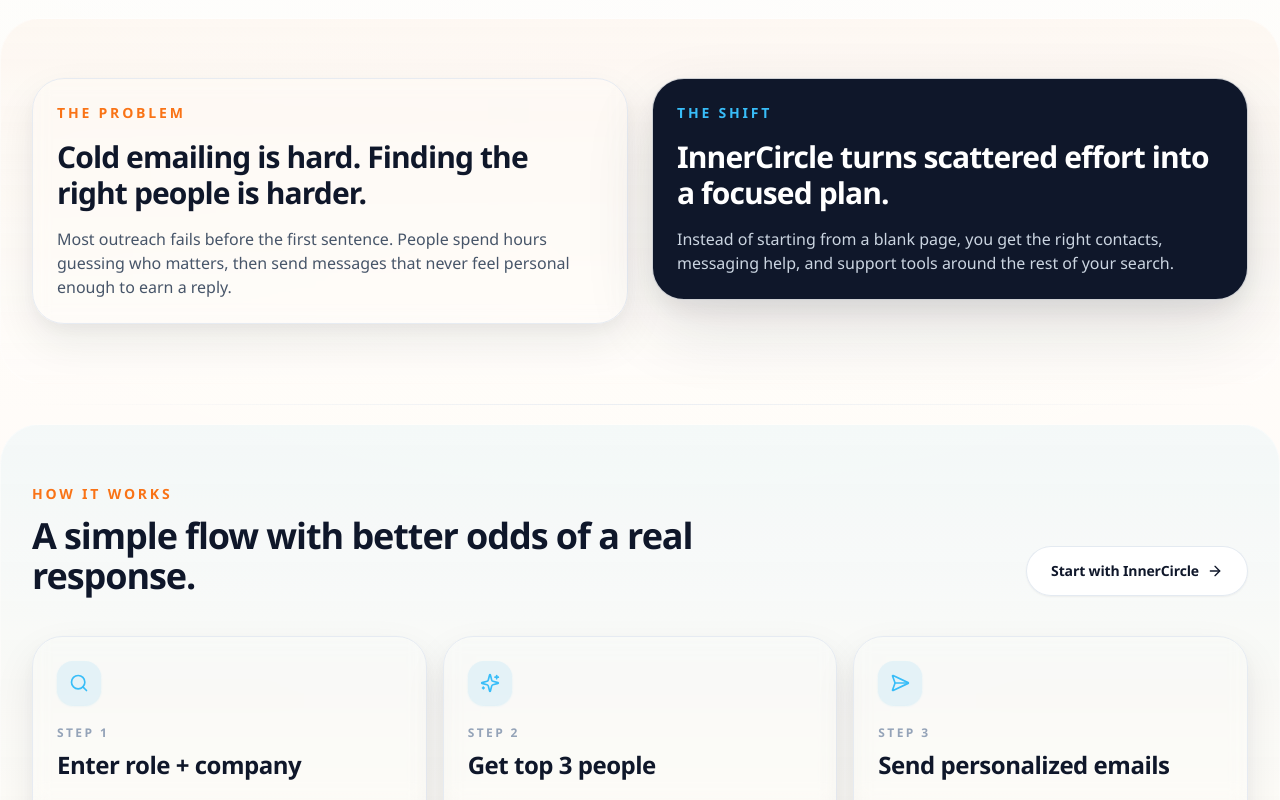
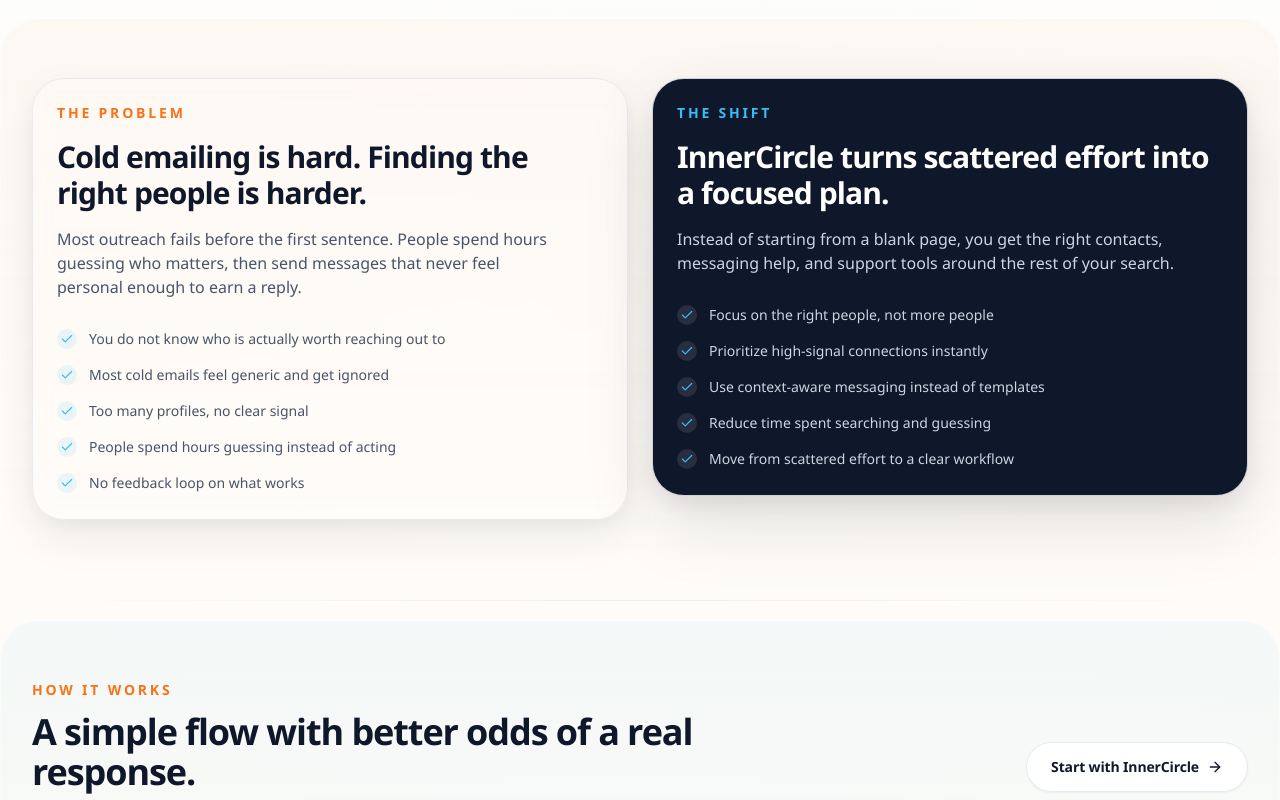
Before and after one commit to aliaaquib/innercircle-website, a Next.js app: page / in a window 1280 px wide. Shown: the part 863-1663 px from the top of the page. Built offline with nearby package versions, Linux system fonts and the light colour scheme; no server answers.

Commit message:
update problem section

```diff
--- a/app/page.tsx
+++ b/app/page.tsx
@@ -24,6 +24,22 @@ const steps = [
   }
 ] as const;
 
+const problemPoints = [
+  "You do not know who is actually worth reaching out to",
+  "Most cold emails feel generic and get ignored",
+  "Too many profiles, no clear signal",
+  "People spend hours guessing instead of acting",
+  "No feedback loop on what works"
+] as const;
+
+const shiftPoints = [
+  "Focus on the right people, not more people",
+  "Prioritize high-signal connections instantly",
+  "Use context-aware messaging instead of templates",
+  "Reduce time spent searching and guessing",
+  "Move from scattered effort to a clear workflow"
+] as const;
+
 export default function HomePage() {
   return (
     <>
@@ -35,20 +51,44 @@ export default function HomePage() {
           <FadeIn>
             <Card className="depth-2 card-hover rounded-[32px] border-slate-200 bg-white/92">
               <p className="text-sm font-semibold uppercase tracking-[0.2em] text-coral">The problem</p>
-              <h2 className="mt-4 text-3xl font-semibold tracking-[-0.03em] text-ink">Cold emailing is hard. Finding the right people is harder.</h2>
-              <p className="mt-4 text-sm leading-8 text-slate-600 sm:text-base">
+              <h2 className="mt-4 max-w-xl text-3xl font-semibold tracking-[-0.03em] text-ink">Cold emailing is hard. Finding the right people is harder.</h2>
+              <p className="mt-4 max-w-lg text-sm leading-8 text-slate-600 sm:text-base">
                 Most outreach fails before the first sentence. People spend hours guessing who matters, then send messages that never feel personal enough to earn a reply.
               </p>
+              <StaggerGroup className="mt-7 flex max-w-lg flex-col gap-3" delayChildren={0.12} staggerChildren={0.08}>
+                {problemPoints.map((item) => (
+                  <StaggerItem key={item}>
+                    <div className="flex items-start gap-3 text-sm leading-6 text-slate-600">
+                      <span className="mt-0.5 inline-flex h-5 w-5 flex-shrink-0 items-center justify-center rounded-full bg-sky/10 text-sky">
+                        <Check className="h-3.5 w-3.5" />
+                      </span>
+                      <span>{item}</span>
+                    </div>
+                  </StaggerItem>
+                ))}
+              </StaggerGroup>
             </Card>
           </FadeIn>
 
           <FadeIn delay={0.08}>
             <Card className="depth-1 card-hover rounded-[32px] border-slate-200 bg-ink text-white shadow-xl shadow-slate-950/16">
               <p className="text-sm font-semibold uppercase tracking-[0.2em] text-sky">The shift</p>
-              <h2 className="mt-4 text-3xl font-semibold tracking-[-0.03em]">InnerCircle turns scattered effort into a focused plan.</h2>
-              <p className="mt-4 text-sm leading-8 text-slate-300 sm:text-base">
+              <h2 className="mt-4 max-w-xl text-3xl font-semibold tracking-[-0.03em]">InnerCircle turns scattered effort into a focused plan.</h2>
+              <p className="mt-4 max-w-lg text-sm leading-8 text-slate-300 sm:text-base">
                 Instead of starting from a blank page, you get the right contacts, messaging help, and support tools around the rest of your search.
               </p>
+              <StaggerGroup className="mt-7 flex max-w-lg flex-col gap-3" delayChildren={0.16} staggerChildren={0.08}>
+                {shiftPoints.map((item) => (
+                  <StaggerItem key={item}>
+                    <div className="flex items-start gap-3 text-sm leading-6 text-slate-300">
+                      <span className="mt-0.5 inline-flex h-5 w-5 flex-shrink-0 items-center justify-center rounded-full bg-white/10 text-sky">
+                        <Check className="h-3.5 w-3.5" />
+                      </span>
+                      <span>{item}</span>
+                    </div>
+                  </StaggerItem>
+                ))}
+              </StaggerGroup>
             </Card>
           </FadeIn>
         </div>
```
